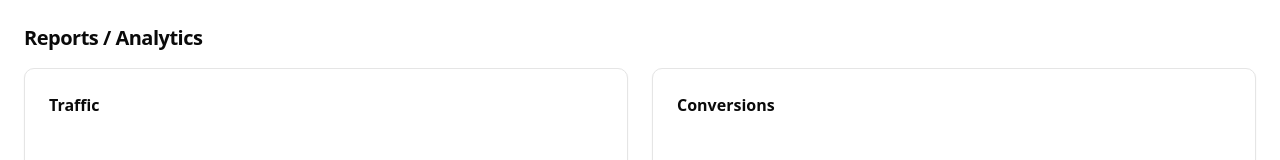
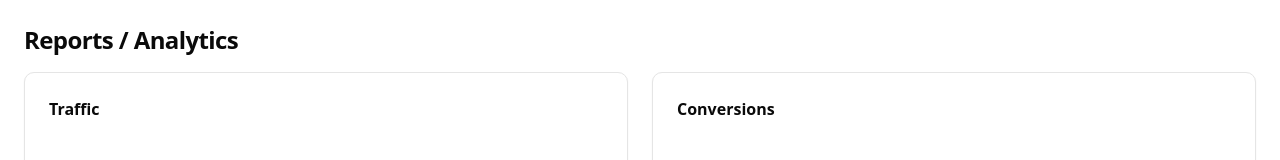
Before and after one commit to filipego/admin-boilerplate, a Next.js app: page /reports in a window 1280 px wide. Shown: the top 160 px of the page. Built offline with nearby package versions, Linux system fonts and the light colour scheme; no server answers.

Commit message:
added heading styles

```diff
--- a/src/app/globals.css
+++ b/src/app/globals.css
@@ -129,6 +129,44 @@
   --sidebar-width: 16rem; /* default expanded */
   --sidebar-width-collapsed: 4rem; /* collapsed width */
   --header-height: 56px;
+
+  /* Typography tokens: Headings (used by <Heading />) */
+  /* Each size has mobile defaults and lg overrides */
+  --h-2xl-size: 2rem;       /* ~32px mobile */
+  --h-2xl-line: 2.5rem;     /* ~40px */
+  --h-2xl-size-lg: 2.5rem;  /* ~40px desktop */
+  --h-2xl-line-lg: 2.75rem; /* ~44px */
+  --h-2xl-weight: 600;      /* semibold */
+
+  --h-xl-size: 1.5rem;      /* 24px mobile */
+  --h-xl-line: 2rem;        /* 32px */
+  --h-xl-size-lg: 2rem;     /* 32px desktop */
+  --h-xl-line-lg: 2.5rem;   /* 40px */
+  --h-xl-weight: 600;
+
+  --h-lg-size: 1.25rem;     /* 20px mobile */
+  --h-lg-line: 1.75rem;     /* 28px */
+  --h-lg-size-lg: 1.5rem;   /* 24px desktop */
+  --h-lg-line-lg: 2rem;     /* 32px */
+  --h-lg-weight: 600;
+
+  --h-md-size: 1rem;        /* 16px mobile */
+  --h-md-line: 1.5rem;      /* 24px */
+  --h-md-size-lg: 1.25rem;  /* 20px desktop */
+  --h-md-line-lg: 1.75rem;  /* 28px */
+  --h-md-weight: 600;
+
+  --h-sm-size: 0.875rem;    /* 14px mobile */
+  --h-sm-line: 1.25rem;     /* 20px */
+  --h-sm-size-lg: 1rem;     /* 16px desktop */
+  --h-sm-line-lg: 1.5rem;   /* 24px */
+  --h-sm-weight: 500;       /* medium */
+
+  --h-xs-size: 0.75rem;     /* 12px mobile */
+  --h-xs-line: 1rem;        /* 16px */
+  --h-xs-size-lg: 0.75rem;  /* 12px desktop */
+  --h-xs-line-lg: 1rem;     /* 16px */
+  --h-xs-weight: 500;
 }
 
 .dark {
@@ -243,6 +281,23 @@
 
 /* Semantic color utility classes */
 @layer utilities {
+  /* Typography utilities: Headings */
+  .ui-h-2xl { font-size: var(--h-2xl-size); line-height: var(--h-2xl-line); font-weight: var(--h-2xl-weight); }
+  .ui-h-xl { font-size: var(--h-xl-size); line-height: var(--h-xl-line); font-weight: var(--h-xl-weight); }
+  .ui-h-lg { font-size: var(--h-lg-size); line-height: var(--h-lg-line); font-weight: var(--h-lg-weight); }
+  .ui-h-md { font-size: var(--h-md-size); line-height: var(--h-md-line); font-weight: var(--h-md-weight); }
+  .ui-h-sm { font-size: var(--h-sm-size); line-height: var(--h-sm-line); font-weight: var(--h-sm-weight); }
+  .ui-h-xs { font-size: var(--h-xs-size); line-height: var(--h-xs-line); font-weight: var(--h-xs-weight); }
+
+  @media (min-width: 1024px) {
+    .ui-h-2xl { font-size: var(--h-2xl-size-lg); line-height: var(--h-2xl-line-lg); }
+    .ui-h-xl { font-size: var(--h-xl-size-lg); line-height: var(--h-xl-line-lg); }
+    .ui-h-lg { font-size: var(--h-lg-size-lg); line-height: var(--h-lg-line-lg); }
+    .ui-h-md { font-size: var(--h-md-size-lg); line-height: var(--h-md-line-lg); }
+    .ui-h-sm { font-size: var(--h-sm-size-lg); line-height: var(--h-sm-line-lg); }
+    .ui-h-xs { font-size: var(--h-xs-size-lg); line-height: var(--h-xs-line-lg); }
+  }
+
   /* Success utilities */
   .bg-success {
     background-color: var(--success);
--- /dev/null
+++ b/src/components/common/Heading.tsx
@@ -0,0 +1,21 @@
+import { cn } from "@/lib/utils";
+
+type HeadingProps = {
+  as?: "h1" | "h2" | "h3" | "h4" | "h5" | "h6";
+  size?: "2xl" | "xl" | "lg" | "md" | "sm" | "xs";
+  children: React.ReactNode;
+  className?: string;
+};
+
+export function Heading({ as: Comp = "h2", className, children, size = "lg" }: HeadingProps) {
+  const sizeClasses: Record<NonNullable<HeadingProps["size"]>, string> = {
+    "2xl": "ui-h-2xl",
+    "xl": "ui-h-xl",
+    "lg": "ui-h-lg",
+    "md": "ui-h-md",
+    "sm": "ui-h-sm",
+    "xs": "ui-h-xs",
+  };
+
+  return <Comp className={cn(sizeClasses[size], className)}>{children}</Comp>;
+}
--- a/src/components/common/PageHeader.tsx
+++ b/src/components/common/PageHeader.tsx
@@ -1,6 +1,7 @@
 "use client";
 
 import { cn } from "@/lib/utils";
+import { Heading } from "@/components/common/Heading";
 
 type PageHeaderProps = {
   title: string;
@@ -13,7 +14,7 @@ export default function PageHeader({ title, description, action, className }: Pa
   return (
     <div className={cn("flex items-start justify-between gap-4", className)}>
       <div className="space-y-1">
-        <h1 className="text-xl font-semibold leading-tight">{title}</h1>
+        <Heading as="h2" size="lg" className="leading-tight">{title}</Heading>
         {description ? (
           <p className="text-sm text-muted-foreground">{description}</p>
         ) : null}
--- a/src/components/common/SettingsLayout.tsx
+++ b/src/components/common/SettingsLayout.tsx
@@ -2,6 +2,7 @@
 
 import { useEffect, useMemo, useRef, useState } from "react";
 import { cn } from "@/lib/utils";
+import { Heading } from "@/components/common/Heading";
 import { showSaved } from "@/lib/toast";
 
 type SettingsSection = {
@@ -93,7 +94,7 @@ export default function SettingsLayout({ sections, storageKey = "settings-autosa
       <div ref={containerRef} className="space-y-8">
         {sections.map((s) => (
           <section key={s.id} id={s.id} data-settings-section className="scroll-mt-24">
-            <h3 className="text-sm font-medium mb-2">{s.title}</h3>
+            <Heading as="h3" size="sm" className="mb-2">{s.title}</Heading>
             <div className="rounded-lg border p-4 bg-card">{s.content}</div>
           </section>
         ))}
--- a/src/components/common/Stepper.tsx
+++ b/src/components/common/Stepper.tsx
@@ -1,6 +1,7 @@
 "use client";
 
 import UIButton from "@/components/common/UIButton";
+import { Heading } from "@/components/common/Heading";
 import { cn } from "@/lib/utils";
 
 export type Step = {
@@ -25,7 +26,7 @@ export default function Stepper({ steps, active, onActiveChange, className }: {
         ))}
       </ol>
       <div className="rounded-lg border p-4 min-h-40">
-        <h3 className="text-sm font-medium">{steps[active]?.title}</h3>
+        <Heading as="h3" size="sm">{steps[active]?.title}</Heading>
         {steps[active]?.description ? (
           <p className="text-xs text-muted-foreground mt-1">{steps[active]?.description}</p>
         ) : null}
--- a/src/components/common/UICard.tsx
+++ b/src/components/common/UICard.tsx
@@ -12,6 +12,7 @@ import {
 import { MoreHorizontal, Edit, Trash2 } from "lucide-react";
 import { cn } from "@/lib/utils";
 import Image from "next/image";
+import { Heading } from "@/components/common/Heading";
 
 type UICardProps = {
   title: string;
@@ -69,12 +70,12 @@ export default function UICard({
           {!hasImage ? (
             <div className="flex items-start justify-between gap-3">
               <div>
-                <h3 className="font-semibold leading-tight mt-1">{title}</h3>
+                <Heading as="h3" size="md" className="leading-tight mt-1">{title}</Heading>
               </div>
               <ActionsMenu onEdit={onEdit} onDelete={onDelete} />
             </div>
           ) : (
-            <h3 className="font-semibold leading-tight">{title}</h3>
+            <Heading as="h3" size="md" className="leading-tight">{title}</Heading>
           )}
           {description ? (
             <p className="text-sm text-muted-foreground">{description}</p>
--- a/src/components/layout/MainContent.tsx
+++ b/src/components/layout/MainContent.tsx
@@ -7,7 +7,7 @@ const MainContent = ({ title, children }: MainContentProps) => {
   return (
     <div className="p-4 sm:p-6">
       {title ? (
-        <h1 className="text-xl font-semibold tracking-tight mb-4">{title}</h1>
+        <Heading as="h2" size="lg" className="tracking-tight mb-4">{title}</Heading>
       ) : null}
       {children}
     </div>
@@ -15,3 +15,5 @@ const MainContent = ({ title, children }: MainContentProps) => {
 };
 
 export default MainContent;
+
+import { Heading } from "@/components/common/Heading";
```
Also changed, not shown: md/heading-task.md (added, +61 -0 lines), src/app/examples/page.tsx (+36 -5 lines).
